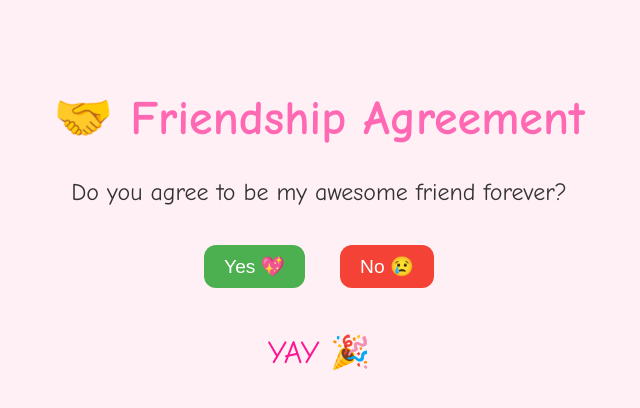
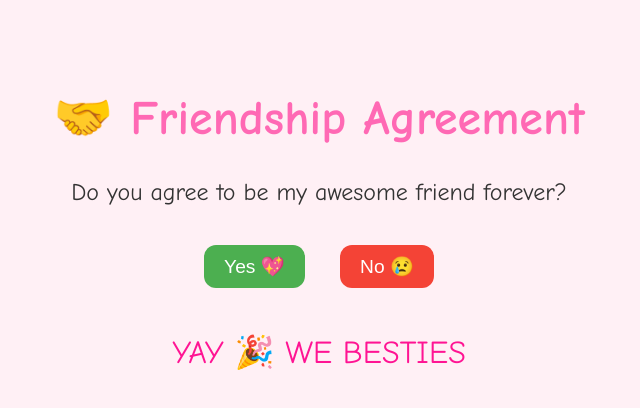
Before and after one commit to lennonkey/Friendship, a plain HTML site: page index.html in a window 1280 px wide. Both pictures are taken after a click on the button "Yes 💖". Shown: the whole page, without its empty margins (321-961 px from the left). Drawn offline with Linux system fonts and the light colour scheme.

Commit message:
Update index.html

```diff
--- a/index.html
+++ b/index.html
@@ -60,7 +60,7 @@
 
   <script>
     function sayYay() {
-      document.getElementById("response").innerText = "YAY 🎉";
+      document.getElementById("response").innerText = "YAY 🎉 WE BESTIES";
     }
     function sayNo() {
       document.getElementById("response").innerText = "That's okay. I'm still cheering for you 💌";
```
